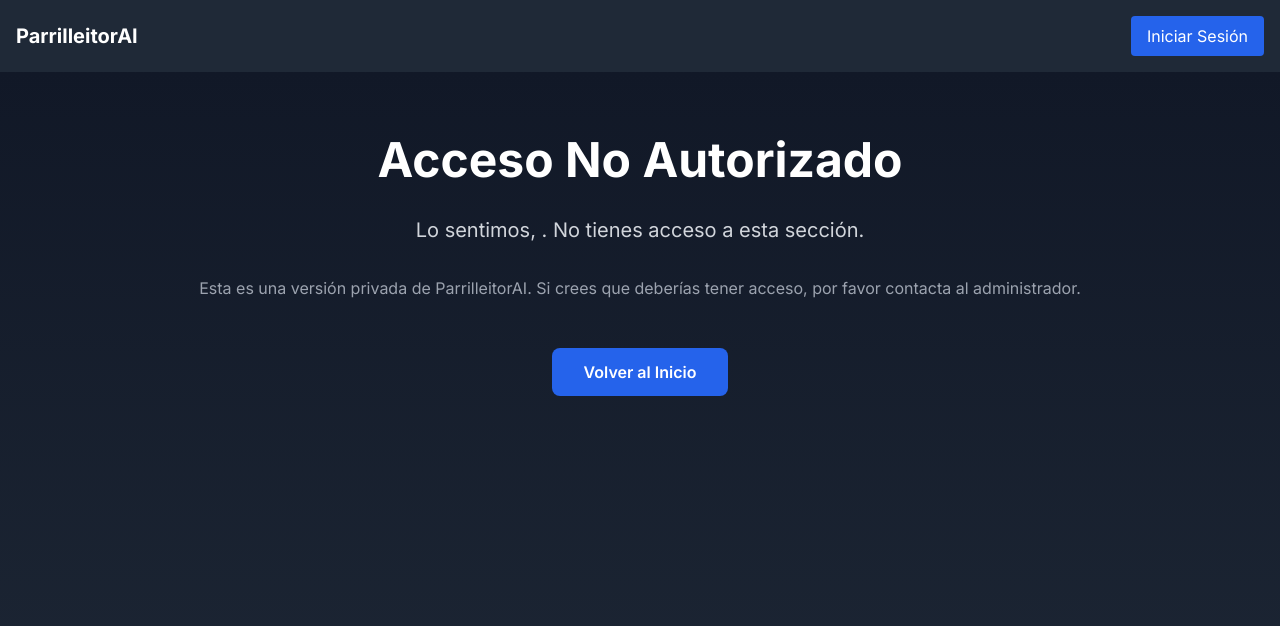
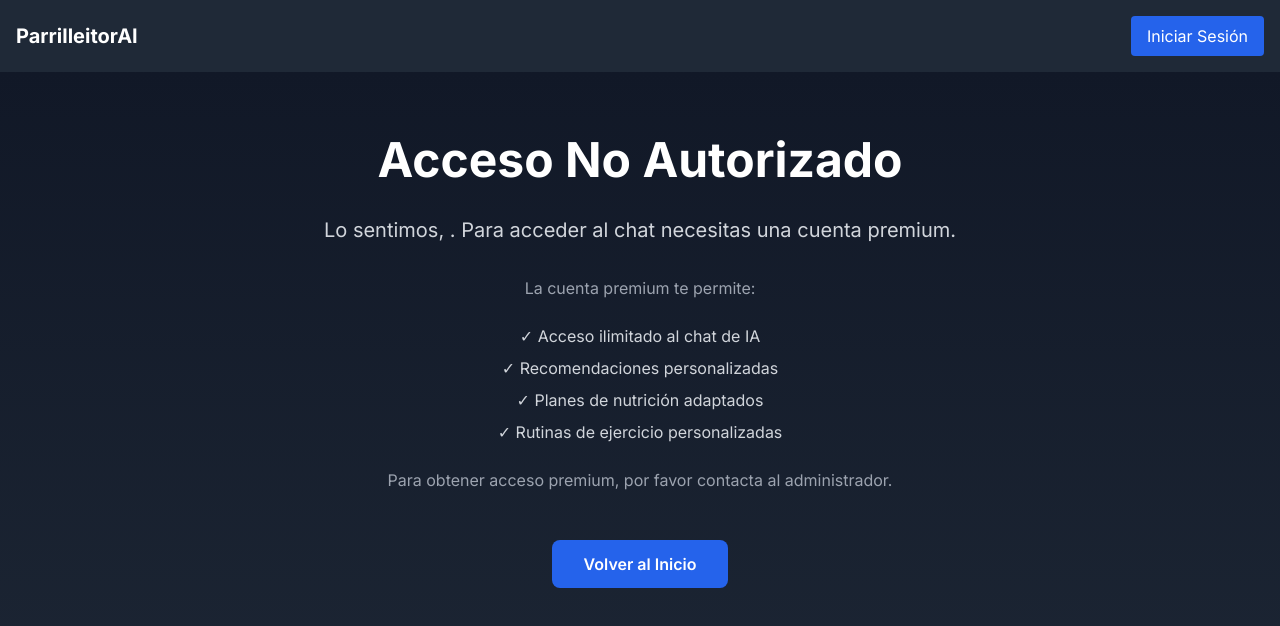
Before and after one commit to josemarnaiz/parrilleitor, a Next.js app in the folder parrilleitor-ai/: page /unauthorized in a window 1280 px wide. Shown: the top 626 px of the page. Built offline with nearby package versions, Linux system fonts and the light colour scheme; no server answers.

Commit message:
roles fix

```diff
--- a/parrilleitor-ai/src/app/unauthorized/page.js
+++ b/parrilleitor-ai/src/app/unauthorized/page.js
@@ -1,7 +1,7 @@
 'use client'
 
+import { useUser } from '@auth0/nextjs-auth0/client'
 import Link from 'next/link'
-import { useUser } from '@auth0/nextjs-auth0/client'
 
 export default function Unauthorized() {
   const { user } = useUser()
@@ -14,12 +14,24 @@
             Acceso No Autorizado
           </h1>
           <p className="text-xl text-gray-300 mb-8">
-            Lo sentimos, {user?.email}. No tienes acceso a esta sección.
+            Lo sentimos, {user?.email}. Para acceder al chat necesitas una cuenta premium.
           </p>
-          <p className="text-md text-gray-400 mb-12">
-            Esta es una versión privada de ParrilleitorAI. Si crees que deberías tener acceso, por favor contacta al administrador.
+          <div className="space-y-6">
+            <p className="text-md text-gray-400">
+              La cuenta premium te permite:
             </p>
+            <ul className="text-gray-300 space-y-2">
+              <li>✓ Acceso ilimitado al chat de IA</li>
+              <li>✓ Recomendaciones personalizadas</li>
+              <li>✓ Planes de nutrición adaptados</li>
+              <li>✓ Rutinas de ejercicio personalizadas</li>
+            </ul>
+            <p className="text-md text-gray-400 mt-8">
+              Para obtener acceso premium, por favor contacta al administrador.
+            </p>
+          </div>
 
+          <div className="mt-12">
             <Link
               href="/"
               className="inline-block bg-blue-600 text-white px-8 py-3 rounded-lg font-semibold hover:bg-blue-700 transition-colors"
@@ -28,6 +40,7 @@
             </Link>
           </div>
         </div>
+      </div>
     </main>
   )
 }
```
Also changed, not shown: parrilleitor-ai/middleware.js (+31 -2 lines). Lines whose indentation alone changed are shown as unchanged.
